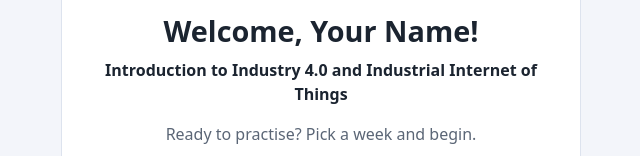
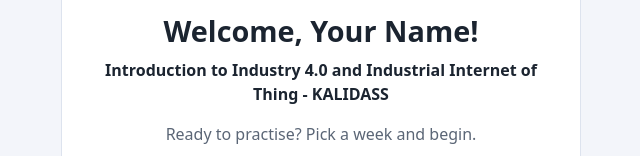
Before and after one commit to kalidassn140-source/NPTEL-2026-ODD-SEM, a plain HTML site: page index.html in a window 1280 px wide. Shown: the part 242-398 px from the top of the page, without its empty margins (319-959 px from the left). Drawn offline with nearby package versions, Linux system fonts and the light colour scheme.

Commit message:
Update course name in index.html

```diff
--- a/index.html
+++ b/index.html
@@ -227,7 +227,7 @@ body.exam-focus main{max-width:980px;padding-top:clamp(18px,5vh,52px);min-height
 </div></div>
 
 <script>
-const COURSE="Introduction to Industry 4.0 and Industrial Internet of Things";
+const COURSE="Introduction to Industry 4.0 and Industrial Internet of Thing - KALIDASS";
 const BK="the book Introduction to Industrial Internet of Things and Industry 4.0 by S Misra, C Roy, A Mukherjee by CRC Press";
 /* RAW row: [question, "optA|optB|optC|optD", answerLetter, printedJustification, conceptExplanation(AI-added), hint, numericFlag]
    Justification shorthand "6,1" = "Please refer to Slide 6 of Lecture 1 of Week <w>"; "@..." = "Please refer to ..." */
```
